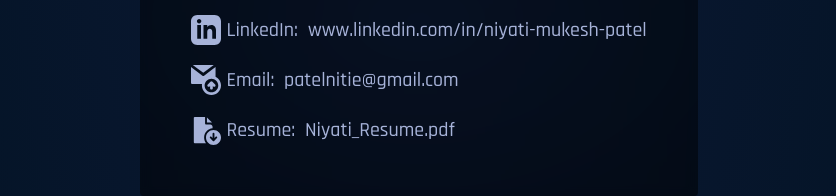
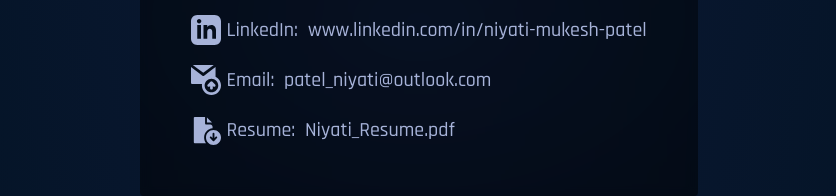
Before and after one commit to NiyatiMPatel/portfolio, a React (Create React App) app: page / in a window 1280 px wide. Shown: the part 6047-6243 px from the top of the page, without its empty margins (221-1057 px from the left). Built offline with nearby package versions, Linux system fonts and the light colour scheme.

Commit message:
updated email info

```diff
--- a/src/components/Contact.js
+++ b/src/components/Contact.js
@@ -56,12 +56,12 @@ function Contact() {
         </a>
 
         <address>
-          <a href="mailto:patelnitie@gmail.com" target="_blank" rel="noreferrer" className="link-item">
+          <a href="mailto:patel_niyati@outlook.com" target="_blank" rel="noreferrer" className="link-item">
             <div className="link-svg">
               <EmailSvg />
             </div>
             <p>Email:</p>
-            <p>patelnitie@gmail.com</p>
+            <p>patel_niyati@outlook.com</p>
           </a>
         </address>
 
--- a/src/components/Home.js
+++ b/src/components/Home.js
@@ -107,7 +107,7 @@ function Home() {
           </a>
 
           <address>
-            <a href="mailto:patelnitie@gmail.com" target="_blank" rel="noreferrer" className="link-item-home">
+            <a href="mailto:patel_niyati@outlook.com" target="_blank" rel="noreferrer" className="link-item-home">
               <div className="link-svg-home">
                 <EmailSvg />
               </div>
```
